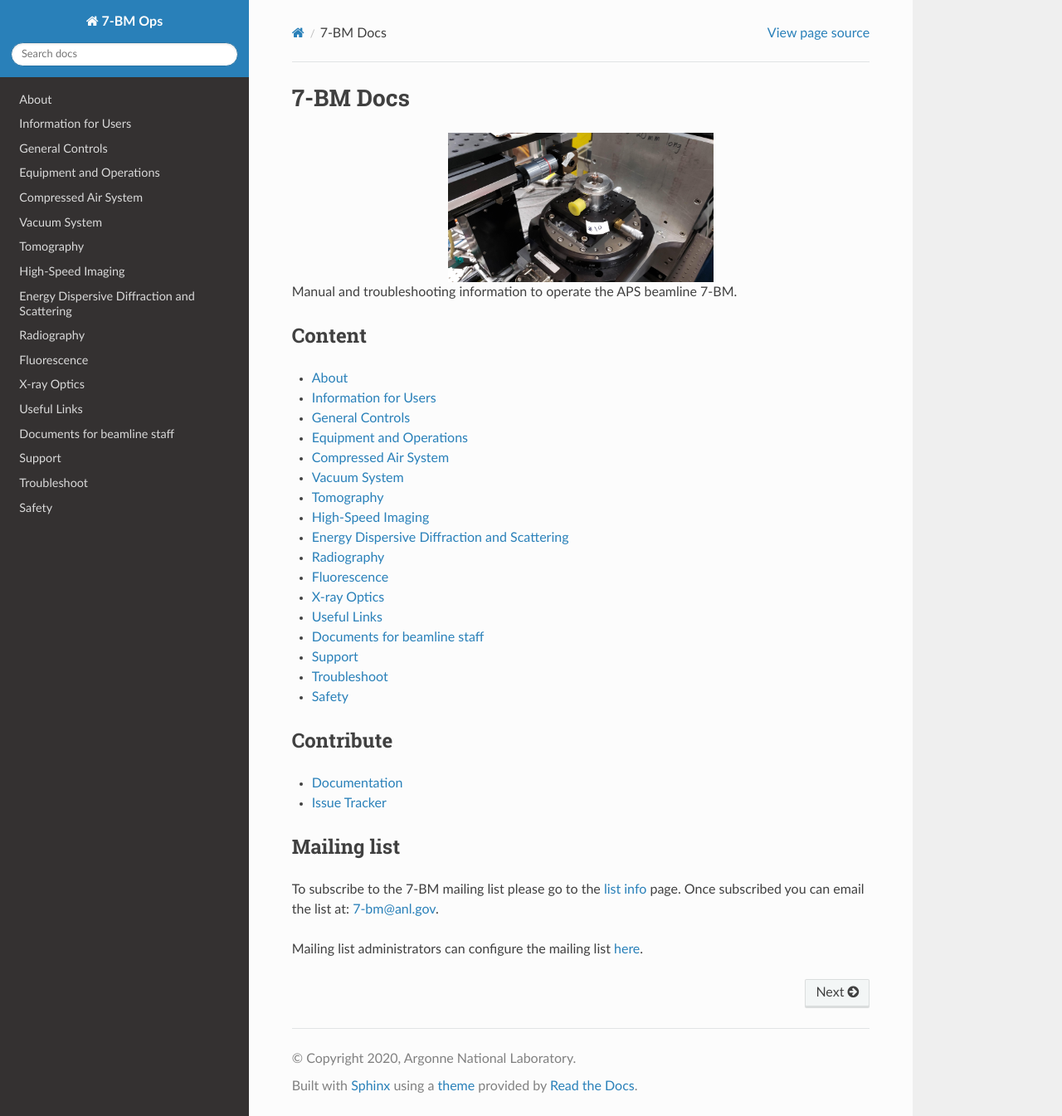
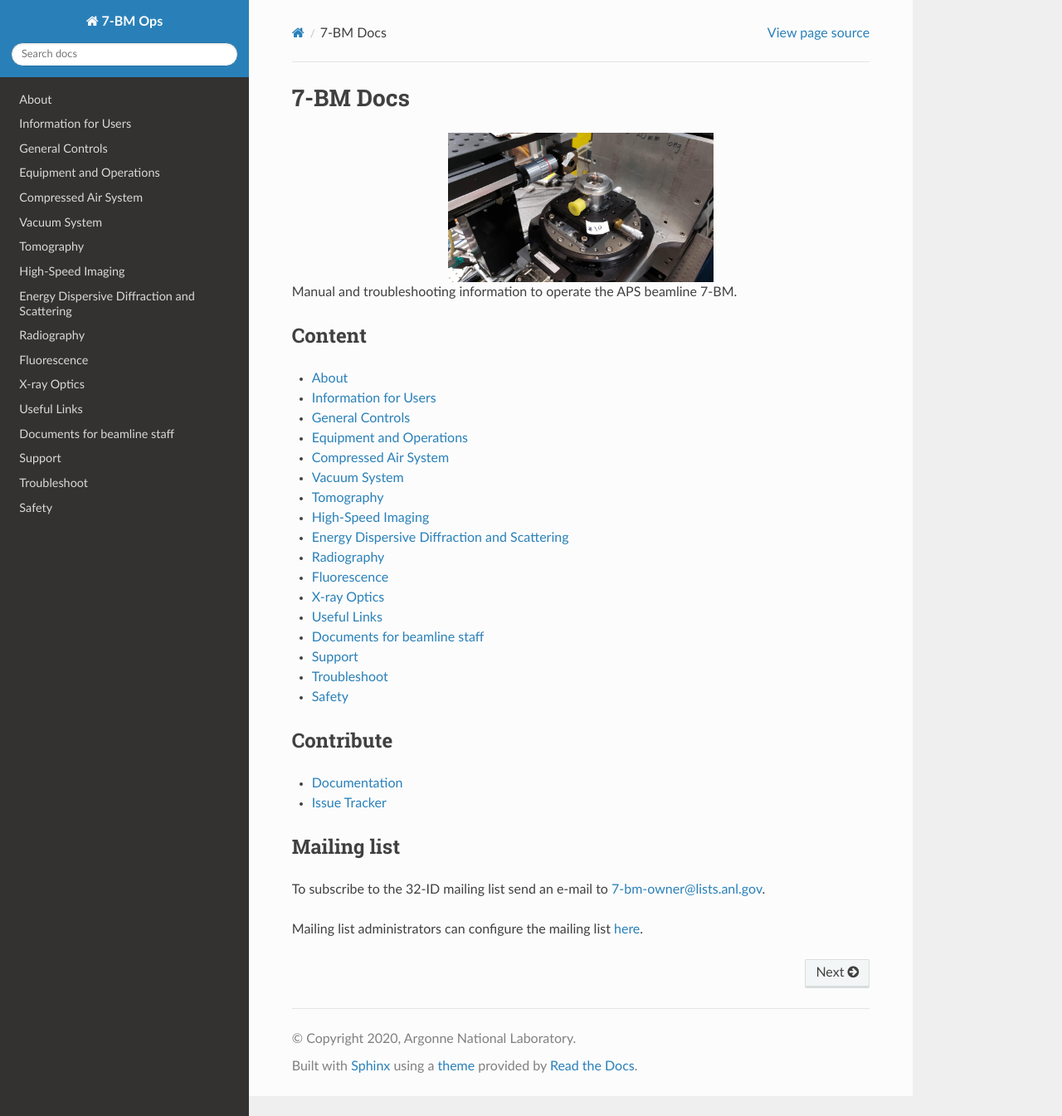
Before and after one commit to xray-imaging/7bm-docs, a Sphinx documentation site: the page built from docs/index.rst, in a window 1280 px wide and 1345 px high. Shown: the whole window at 83% size. Built offline with Sphinx 7.4.7 and the Read the Docs theme 3.1.0, drawn with Linux system fonts in a browser that asks for light colours; pages that are not in the unit, such as notebooks, are missing from menus.

Commit message:
updated mailing list info

```diff
--- a/docs/index.rst
+++ b/docs/index.rst
@@ -43,6 +43,6 @@ Contribute
 Mailing list
 ------------
 
-To subscribe to the 7-BM mailing list please go to the `list info <https://lists.anl.gov/mailman/listinfo/7-bm>`_ page. Once subscribed you can email the list at: 7-bm@anl.gov.
+To subscribe to the 32-ID mailing list send an e-mail to 7-bm-owner@lists.anl.gov.
 
-Mailing list administrators can configure the mailing list `here <https://lists.anl.gov/mailman/admin/7-bm>`_.
+Mailing list administrators can configure the mailing list `here <https://lists.anl.gov/mailman3/lists/7-bm.lists.anl.gov/>`_.
```
